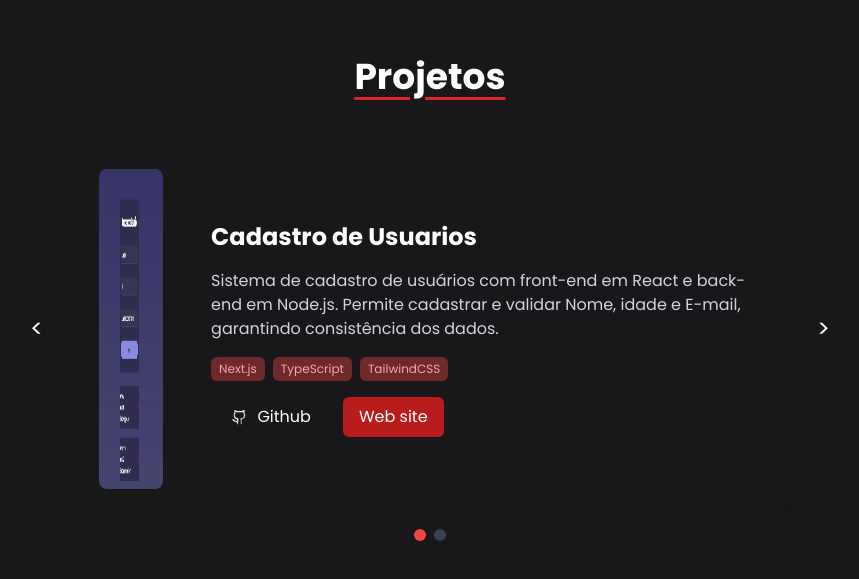
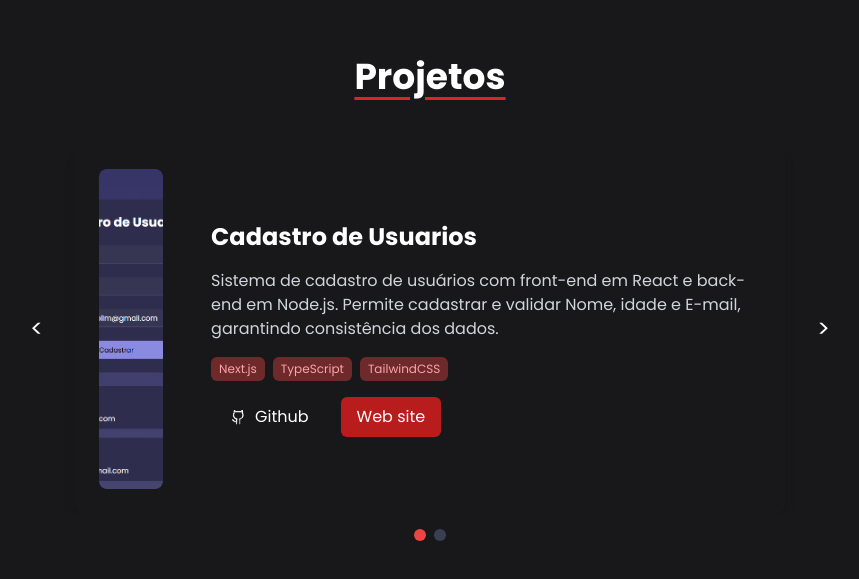
Before and after one commit to Daischi/portfolio, a React (Vite) app: page / in a window 1280 px wide. Shown: the part 2513-3092 px from the top of the page, without its empty margins (210-1069 px from the left). Built offline with nearby package versions, Linux system fonts and the light colour scheme.

Commit message:
Adicionando animação ao carrosel

```diff
--- a/package.json
+++ b/package.json
@@ -11,7 +11,7 @@
   },
   "dependencies": {
     "aos": "^2.3.4",
-    "framer-motion": "^11.18.1",
+    "framer-motion": "^11.18.2",
     "lucide-react": "^0.473.0",
     "motion": "^11.18.1",
     "react": "^18.3.1",
--- a/src/Home.jsx
+++ b/src/Home.jsx
@@ -9,22 +9,20 @@ import projetoimg from "./assets/projeto.png"
 const projects = [
   {
     title: "Cadastro de Usuarios",
-    description: "Sistema de cadastro de usuários com front-end em React e back-end em Node.js. Permite cadastrar e validar Nome, idade e E-mail, garantindo consistência dos dados.",
+    description:
+      "Sistema de cadastro de usuários com front-end em React e back-end em Node.js. Permite cadastrar e validar Nome, idade e E-mail, garantindo consistência dos dados.",
     tags: ["Next.js", "TypeScript", "TailwindCSS"],
     codeLink: "#",
     demoLink: "#",
   },
-    {title: "E-commerce Platform",
+  {
+    title: "E-commerce Platform",
     description: "A full-stack e-commerce solution with real-time updates and payment integration.",
     tags: ["Next.js", "TypeScript", "TailwindCSS"],
     codeLink: "#",
-    demoLink: "#"},
-
-];
-
-
-
-
+    demoLink: "#",
+  },
+]
 
 // Skill categories data
 const skillCategories = [
@@ -34,10 +32,6 @@ const skillCategories = [
       { name: "React/Next.js", level: 90 },
       { name: "Javascript", level: 85 },
       { name: "Tailwind CSS", level: 95 },
-
-
-
-
     ],
   },
   {
@@ -46,7 +40,6 @@ const skillCategories = [
       { name: "MongoDB/SQL", level: 80 },
       { name: "Python", level: 90 },
       { name: "Java", level: 80 },
-
     ],
   },
   {
@@ -60,8 +53,6 @@ const skillCategories = [
 ]
 
 // Social Icons Component
-
-
 
 function SocialIcons() {
   const socialLinks = [
@@ -84,9 +75,6 @@ function SocialIcons() {
       color: "hover:text-[#A12F2F]",
     },
   ]
-
-
-
 
   return (
     <div className="flex gap-6 items-center">
@@ -111,16 +99,15 @@ function SocialIcons() {
 }
 
 export default function Home() {
-
-  const [currentIndex, setCurrentIndex] = useState(0);
+  const [currentIndex, setCurrentIndex] = useState(0)
 
   const nextSlide = () => {
-    setCurrentIndex((prevIndex) => (prevIndex + 1) % projects.length);
-  };
+    setCurrentIndex((prevIndex) => (prevIndex + 1) % projects.length)
+  }
 
   const prevSlide = () => {
-    setCurrentIndex((prevIndex) => (prevIndex - 1 + projects.length) % projects.length);
-  };
+    setCurrentIndex((prevIndex) => (prevIndex - 1 + projects.length) % projects.length)
+  }
 
   const [isDark, setIsDark] = useState(true)
 
@@ -279,16 +266,13 @@ export default function Home() {
 
       {/* Skills Section */}
 
-
-
       <section id="habilidades" className="mb-56 mt-20 py-20 px-4 md:px-8 overflow-hidden">
-        <div
-          data-aos="fade-up " className="max-w-6xl mx-auto">
-
+        <div data-aos="fade-up " className="max-w-6xl mx-auto">
           <span data-aos="fade-up" className="underline underline-offset-8 decoration-red-600">
-            <h2 data-aos="fade-right" className="text-4xl font-bold text-white mb-12">Habilidades</h2>
+            <h2 data-aos="fade-right" className="text-4xl font-bold text-white mb-12">
+              Habilidades
+            </h2>
           </span>
-
 
           <div className="grid grid-cols-1 md:grid-cols-3 gap-8">
             {skillCategories.map((category, index) => (
@@ -335,97 +319,137 @@ export default function Home() {
               </motion.div>
             ))}
           </div>
-
         </div>
       </section>
 
+      <section data-aos='' id="projetos" className="flex flex-col items-center justify-center text-white min-h-screen">
+        <motion.span
+          initial={{ opacity: 0, y: 20 }}
+          animate={{ opacity: 1, y: 0 }}
+          transition={{ duration: 0.5 }}
+          className="underline underline-offset-8 decoration-red-600"
+        >
+          <motion.h2
+            initial={{ opacity: 0, x: -20 }}
+            animate={{ opacity: 1, x: 0 }}
+            transition={{ duration: 0.5, delay: 0.2 }}
+            className="text-4xl font-bold mb-12"
+          >
+            Projetos
+          </motion.h2>
+        </motion.span>
 
-
-
-
-
-
-
-
-
-      <section id="projetos" className=" flex flex-col items-center justify-center 0 text-white min-h-screen">
-      <span data-aos="fade-up" className="underline underline-offset-8 decoration-red-600">
-            <h2 data-aos="fade-right" className="text-4xl font-bold text-white mb-12">Projetos</h2>
-          </span>
-
-
-
-      <div className="  relative flex items-center gap-4 overflow-hidden w-[65%]">
-        <button
-          className="text-2xl text-white hover:opacity-75 transitio duration-700 hover:bg-white/5 rounded-full p-4 hover:scale-105 hover active:scale-125 active:bg-white/20"
+        <div className="relative flex items-center gap-4 overflow-hidden w-[65%]">
+          <motion.button
+            whileHover={{ scale: 1.1 }}
+            whileTap={{ scale: 0.9 }}
+            className="text-2xl text-white hover:opacity-75 transition duration-700 hover:bg-white/5 rounded-full p-4"
             onClick={prevSlide}
           >
             &lt;
-        </button>
+          </motion.button>
 
-        <div className="flex flex-col md:flex-row  gap-6 items-center p-6 rounded-lg shadow-lg ">
-          <div className=" h-80 mr-6  flex items-center justify-center text-gray-400 rounded-md">
-            <img className="h-full rounded-lg w-full" src={projetoimg} alt="" />
-          </div>
+          <AnimatePresence mode="wait">
+            <motion.div
+              key={currentIndex}
+              initial={{ opacity: 0, x: 100 }}
+              animate={{ opacity: 1, x: 0 }}
+              exit={{ opacity: 0, x: -100 }}
+              transition={{ duration: 0.5 }}
+              className="flex flex-col md:flex-row gap-6 items-center p-6 rounded-lg shadow-lg"
+            >
+              <motion.div
+                whileHover={{ scale: 1.05 }}
+                className="h-80 mr-6 flex items-center justify-center text-gray-400 rounded-md overflow-hidden"
+              >
+                <img
+                  src={projetoimg || "/placeholder.svg"}
+                  alt="Project image"
+                  className="h-full w-full object-cover rounded-lg"
+                />
+              </motion.div>
               <div className="flex flex-col gap-4">
-            <h3 className="text-2xl font-bold">{projects[currentIndex].title}</h3>
-            <p className="text-gray-300 w-[550px]"> {projects[currentIndex].description}</p>
-            <div className="flex gap-2">
+                <motion.h3
+                  initial={{ opacity: 0, y: 20 }}
+                  animate={{ opacity: 1, y: 0 }}
+                  transition={{ duration: 0.5, delay: 0.2 }}
+                  className="text-2xl font-bold"
+                >
+                  {projects[currentIndex].title}
+                </motion.h3>
+                <motion.p
+                  initial={{ opacity: 0, y: 20 }}
+                  animate={{ opacity: 1, y: 0 }}
+                  transition={{ duration: 0.5, delay: 0.3 }}
+                  className="text-gray-300 w-[550px]"
+                >
+                  {projects[currentIndex].description}
+                </motion.p>
+                <motion.div
+                  initial={{ opacity: 0, y: 20 }}
+                  animate={{ opacity: 1, y: 0 }}
+                  transition={{ duration: 0.5, delay: 0.4 }}
+                  className="flex gap-2"
+                >
                   {projects[currentIndex].tags.map((tag) => (
-                <span
-                  className="bg-red-500 bg-opacity-40  text-xs px-2 py-1 rounded-md text-red-300"
-                  key={tag}
-                >
+                    <span key={tag} className="bg-red-500 bg-opacity-40 text-xs px-2 py-1 rounded-md text-red-300">
                       {tag}
                     </span>
                   ))}
+                </motion.div>
+                <motion.div
+                  initial={{ opacity: 0, y: 20 }}
+                  animate={{ opacity: 1, y: 0 }}
+                  transition={{ duration: 0.5, delay: 0.5 }}
+                  className="flex gap-4"
+                >
+                  <motion.a
+                    whileHover={{ scale: 1.05 }}
+                    whileTap={{ scale: 0.95 }}
+                    href={projects[currentIndex].codeLink}
+                    className="hover:bg-white/5 hover:text-red-500 text-white px-4 py-2 rounded-md transition duration-500"
+                  >
+                    <div className="flex justify-center items-center gap-2">
+                      <img src={Foto || "/placeholder.svg"} alt="Logo git hub" className="h-5 w-5" />
+                      Github
                     </div>
-            <div className="flex gap-4">
-              <a
-                href={projects[currentIndex].codeLink}
-                className="hover:bg-white/5 hover:text-red-500 text-white px-4 py-2 rounded-md transition duration-500 hover:scale-105"
-              >
-                <div className="flex justify-center items-center gap-2"> <img className="h-5" src={Foto} alt="Logo git hub" />  Github</div>
-
-              </a>
-              <a
+                  </motion.a>
+                  <motion.a
+                    whileHover={{ scale: 1.05 }}
+                    whileTap={{ scale: 0.95 }}
                     href={projects[currentIndex].demoLink}
-                className="flex items-center bg-red-700 text-white px-4 py-2 rounded-md hover:opacity-75 transition duration-500 hover:scale-105"
+                    className="flex items-center bg-red-700 text-white px-4 py-2 rounded-md hover:opacity-75 transition duration-500"
                   >
                     Web site
-              </a>
+                  </motion.a>
+                </motion.div>
               </div>
-          </div>
-        </div>
-        <button
-          className="text-2xl text-white hover:opacity-75 transitio duration-700 hover:bg-white/5 rounded-full p-4 hover:scale-105 hover active:scale-125 active:bg-white/20"
+            </motion.div>
+          </AnimatePresence>
+
+          <motion.button
+            whileHover={{ scale: 1.1 }}
+            whileTap={{ scale: 0.9 }}
+            className="text-2xl text-white hover:opacity-75 transition duration-700 hover:bg-white/5 rounded-full p-4"
             onClick={nextSlide}
           >
             &gt;
-        </button>
+          </motion.button>
         </div>
         <div className="flex gap-2 mt-4">
           {projects.map((_, index) => (
-          <span
+            <motion.span
               key={index}
               className={`w-3 h-3 rounded-full cursor-pointer transition ${
                 currentIndex === index ? "bg-red-500" : "bg-gray-700"
               }`}
               onClick={() => setCurrentIndex(index)}
-          ></span>
+              whileHover={{ scale: 1.2 }}
+              whileTap={{ scale: 0.8 }}
+            ></motion.span>
           ))}
         </div>
       </section>
-
-
-
-
-
-
-
-
-
-
     </div>
   )
 }
--- a/src/index.css
+++ b/src/index.css
@@ -2,6 +2,8 @@
 @tailwind components;
 @tailwind utilities;
 @import url('https://fonts.googleapis.com/css2?family=Poppins:wght@400;500;600;700&display=swap');
+
+
 
 
 
```
Also changed, not shown: 1 other file (tests, documents, lock files or other folders). Lines whose indentation alone changed are shown as unchanged.
